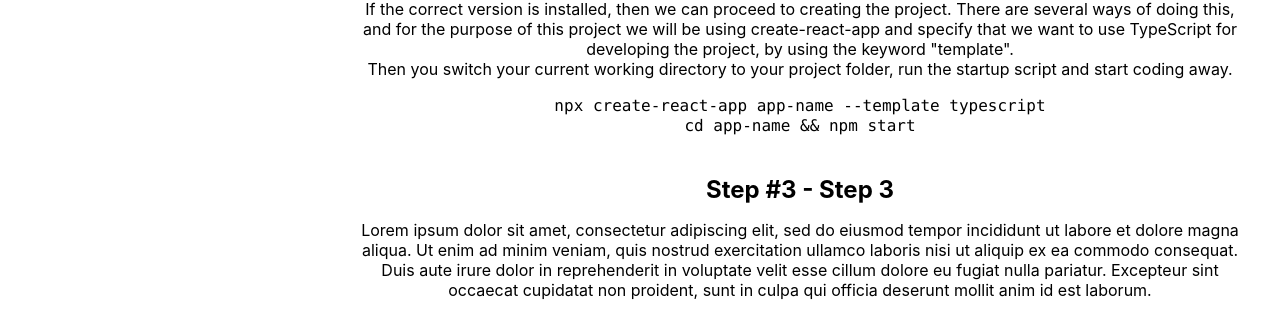
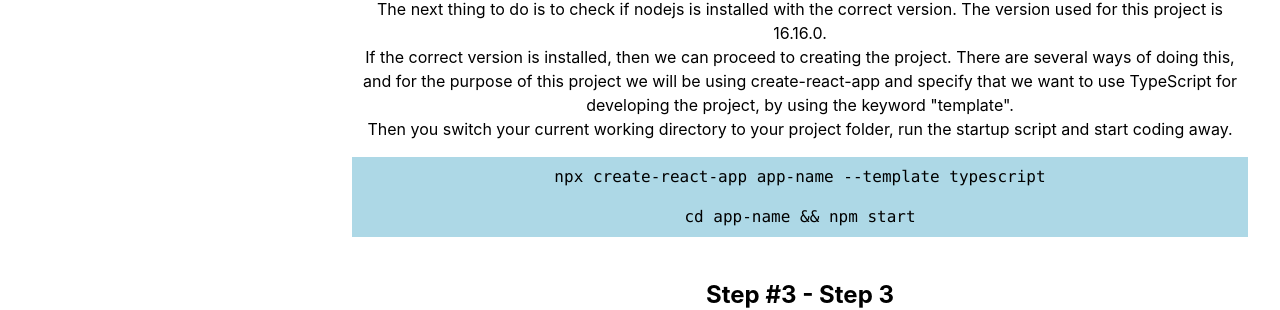
Before and after one commit to gabrielazanetic/tutorial-react, a React (Create React App) app: page / in a window 1280 px wide. Shown: the part 428-738 px from the top of the page. Built offline with nearby package versions, Linux system fonts and the light colour scheme.

Commit message:
styled code tag

```diff
--- a/src/index.css
+++ b/src/index.css
@@ -10,6 +10,7 @@ body {
     sans-serif;
   -webkit-font-smoothing: antialiased;
   -moz-osx-font-smoothing: grayscale;
+  line-height: 1.5;
 }
 
 * {
@@ -21,4 +22,7 @@ body {
 code {
   font-family: source-code-pro, Menlo, Monaco, Consolas, 'Courier New',
     monospace;
+    display: block;
+    background-color:lightblue;
+    padding: .5rem;
 }
```
